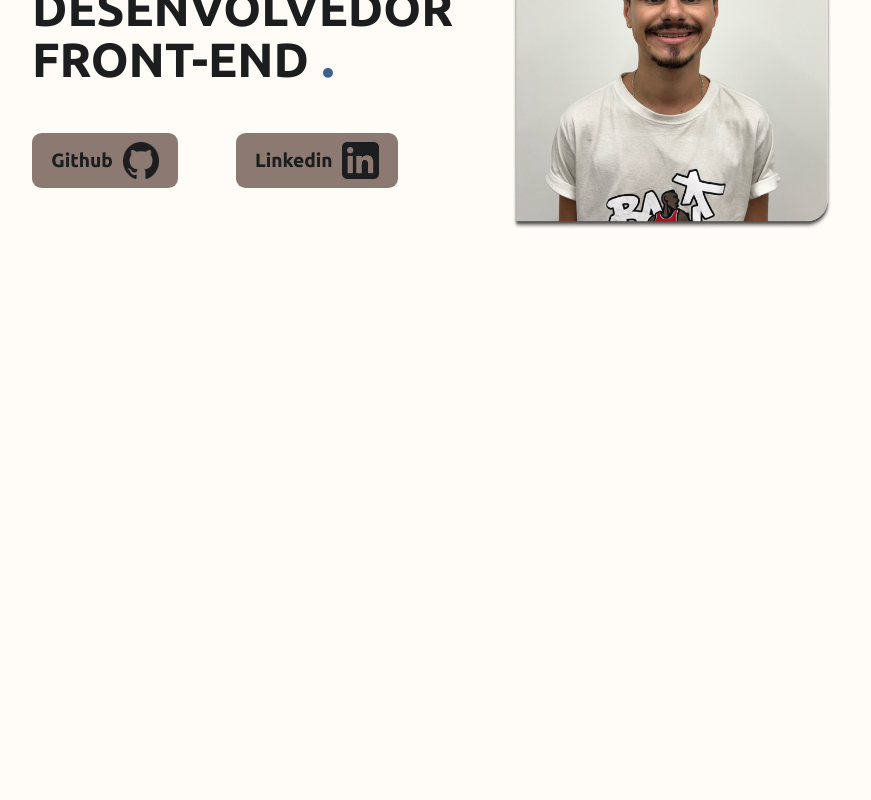
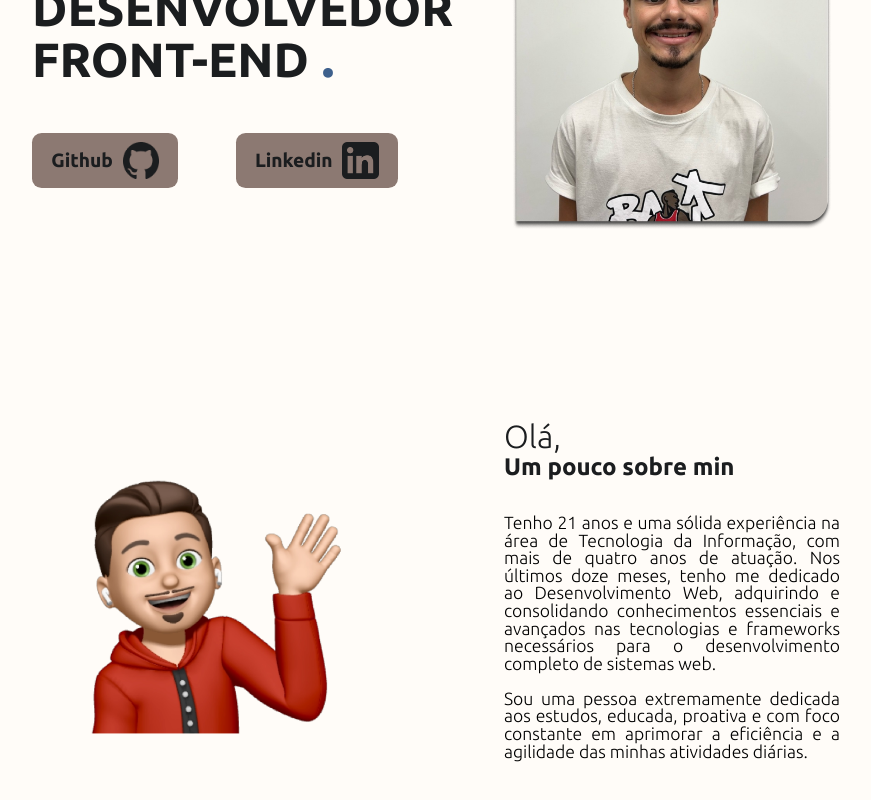
Before and after one commit to SantiagoChiniske/Portfolio, a React (Vite) app in the folder client/: page / in a window 1280 px wide. Shown: the part 306-1106 px from the top of the page, without its empty margins (208-1079 px from the left). Before the commit the page ends 800 px from the top, so only its background shows below. Built offline with nearby package versions, Linux system fonts and the light colour scheme.

Commit message:
Feito a sessao sobre e atualizacao no componente textbold

```diff
--- a/client/src/App.jsx
+++ b/client/src/App.jsx
@@ -1,5 +1,6 @@
 import Header  from "./components/header/header"
 import Start from "./components/start/start"
+import About from "./components/about/about"
 
 function App() {
 
@@ -7,6 +8,7 @@ function App() {
     <>
       <Header/>
       <Start/>
+      <About/>
 
     </>
   )
--- /dev/null
+++ b/client/src/components/about/about.css
@@ -0,0 +1,26 @@
+.about{
+    display: flex;
+    justify-content: center;
+    align-items: center;
+    height: 30em;
+}
+
+.about__img{
+    width: 20em;
+    margin-right: 10em;
+}
+
+.about__section{
+    width: 21em;
+}
+.text-size{
+    font-size: 15px;
+}
+
+.about__section p{
+    margin-top: 2em;
+    text-align: justify;
+    font-size: 1.1em;
+    font-weight: 300;
+    font-style: normal;
+}
--- /dev/null
+++ b/client/src/components/about/about.jsx
@@ -0,0 +1,27 @@
+import Textlight from "../textlight/textlight"
+import TextBold from "../textbold/textbold"
+import ImgPersonagem from "../../assets/personagem.png"
+import "./about.css"
+
+function About (){
+    return(
+        <section className="about">
+            <img src={ImgPersonagem} alt="" className="about__img"/>
+
+            <div className="about__section">
+                <Textlight
+                nome="Olá,"/>
+                <TextBold
+                nome="Um pouco sobre min"
+                estilo="text__bold text__size-low"/>
+                <p>
+                Tenho 21 anos e uma sólida experiência na área de Tecnologia da Informação, com mais de quatro anos de atuação. Nos últimos doze meses, tenho me dedicado ao Desenvolvimento Web, adquirindo e consolidando conhecimentos essenciais e avançados nas tecnologias e frameworks necessários para o desenvolvimento completo de sistemas web.
+                <br/><br/>
+                Sou uma pessoa extremamente dedicada aos estudos, educada, proativa e com foco constante em aprimorar a eficiência e a agilidade das minhas atividades diárias.
+                </p>
+            </div>
+        </section>
+    )
+}
+
+export default About
--- a/client/src/components/start/start.jsx
+++ b/client/src/components/start/start.jsx
@@ -13,7 +13,7 @@ function Start (){
         <section className="start">
             <div className="start__section">
                 <Textlight nome="Santiago Chiniske Pereira"/>
-                <TextBold nome="DESENVOLVEDOR FRONT-END" alternativo =" ."/>
+                <TextBold nome="DESENVOLVEDOR FRONT-END"  estilo="text__bold text__size-high" alternativo =" ."/>
 
 
                 <div className="start__link">
--- a/client/src/components/textbold/textbold.css
+++ b/client/src/components/textbold/textbold.css
@@ -1,11 +1,16 @@
 .text__bold{
-    font-size: 3em;
     font-weight: 700;
     font-style: normal;
     color: var(--color-primary);
-
 }
 
+.text__size-low{
+    font-size: 1.5em;
+}
+
+.text__size-high{
+    font-size: 3em;
+}
 .color__ponto{
     color:#3E608C;
     font-size: 1.1em;
--- a/client/src/components/textbold/textbold.jsx
+++ b/client/src/components/textbold/textbold.jsx
@@ -4,7 +4,7 @@ import "./textbold.css"
 function TextBold (props){
     return(
         <>
-        <h1 className="text__bold">{props.nome}
+        <h1 className={props.estilo}>{props.nome}
         <span className="color__ponto">{props.alternativo}</span></h1>
         </>
     )
```
Also changed, not shown: client/src/assets/personagem.png (added).
